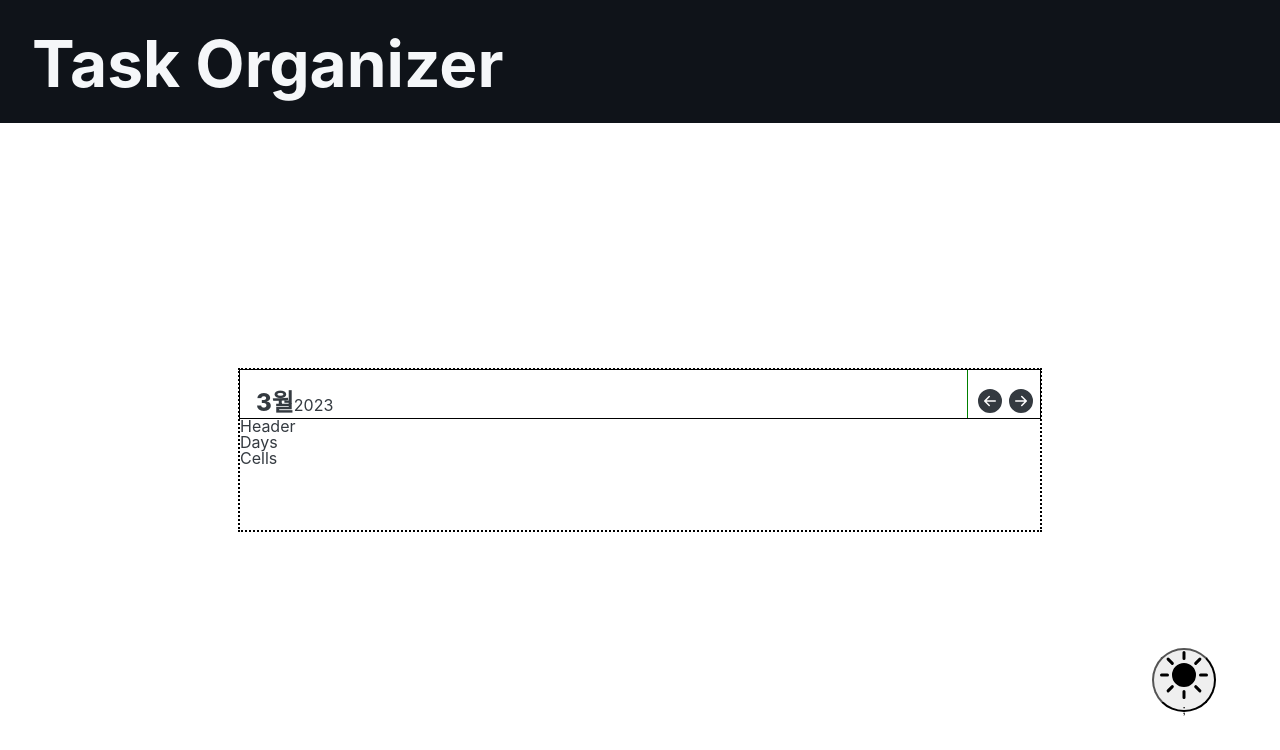
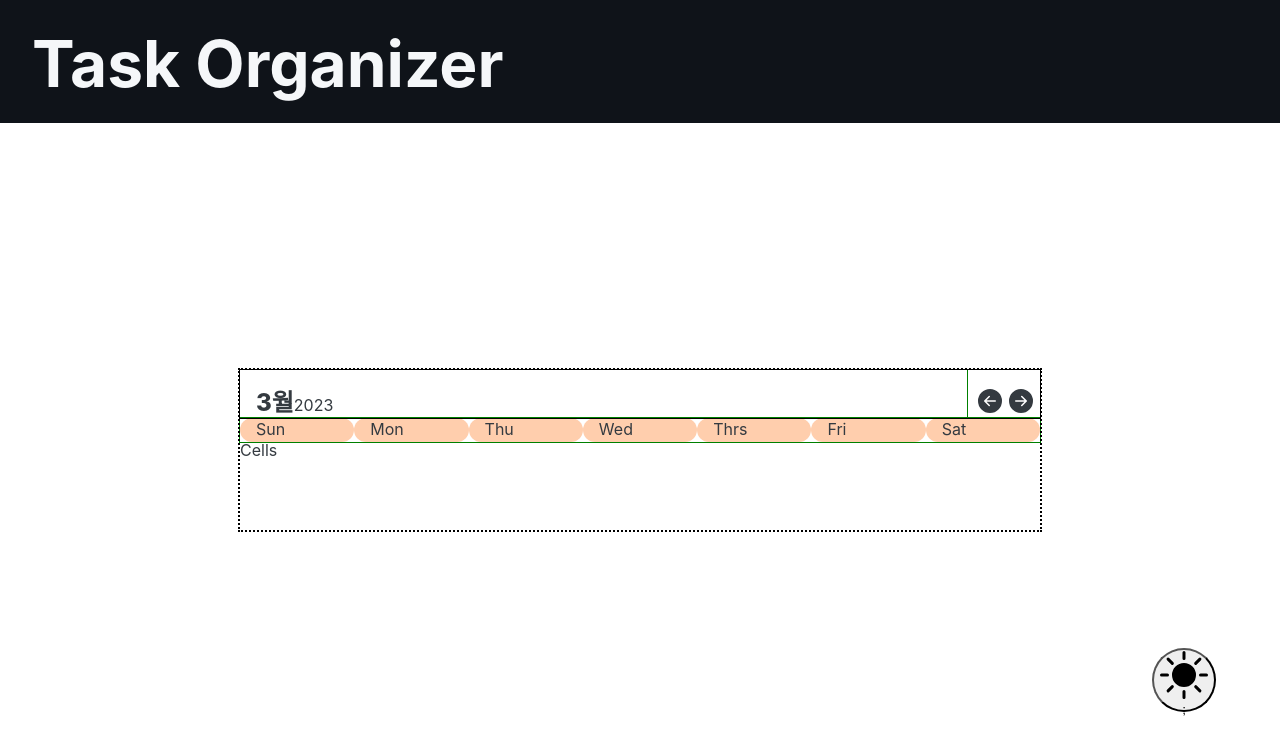
Before and after one commit to rickyshu/todo-list, a React (Create React App) app: page /calender in a window 1280 px wide. Shown: the top 750 px of the page. Built offline with nearby package versions, Linux system fonts and the light colour scheme.

Commit message:
feat:calender days 화면 표시

```diff
--- /dev/null
+++ b/src/components/CalenderDays.tsx
@@ -0,0 +1,35 @@
+import styled from "styled-components";
+
+const CalenderDay = () => {
+  const days: JSX.Element[] = [];
+  const date = ["Sun", "Mon", "Thu", "Wed", "Thrs", "Fri", "Sat"];
+
+  date.forEach((date, idx) => {
+    days.push(
+      <div className="col" key={idx}>
+        {date}
+      </div>
+    );
+  });
+
+  return <Days className="days row">{days}</Days>;
+};
+
+const Days = styled.section`
+  display: flex;
+  justify-content: space-between;
+  width: 100%;
+  height: 15%;
+  outline: 1px solid green;
+
+  .col {
+    flex: 1;
+    background-color: ${(props) => props.theme.style.calenderDayColor};
+    border-radius: 10rem;
+    text-align: start;
+    padding-left: 1rem;
+    padding-top: 0.2rem;
+  }
+`;
+
+export default CalenderDay;
--- a/src/routes/Calender.tsx
+++ b/src/routes/Calender.tsx
@@ -1,5 +1,6 @@
 import styled from "styled-components";
 import CalenderHeader from "../components/CalenderHeader";
+import CalenderDay from "../components/CalenderDays";
 import { format, addMonths, subMonths } from "date-fns";
 import { useState } from "react";
 const Calender = () => {
@@ -19,8 +20,7 @@ const Calender = () => {
         preMonth={preMonth}
         nextMonth={nextMonth}
       ></CalenderHeader>
-      <div className="header">Header</div>
-      <div className="days">Days</div>
+      <CalenderDay />
       <div className="body">Cells</div>
     </CalenderInfo>
   );
--- a/src/theme/themeSelect.tsx
+++ b/src/theme/themeSelect.tsx
@@ -10,6 +10,7 @@ declare module "styled-components" {
       color: string;
       TodoBGColor: string;
       AddButtonColor: string;
+      calenderDayColor: string;
     };
   }
 }
@@ -20,6 +21,7 @@ export const lightTheme: DefaultTheme = {
     color: "#343a40",
     TodoBGColor: "#ffcead",
     AddButtonColor: "#47ffb2;",
+    calenderDayColor: "#ffcead",
   },
 };
 
@@ -30,5 +32,6 @@ export const darkTheme: DefaultTheme = {
     color: "#ffffff",
     TodoBGColor: "#667ba3",
     AddButtonColor: "#141414",
+    calenderDayColor: "#667ba3",
   },
 };
```
